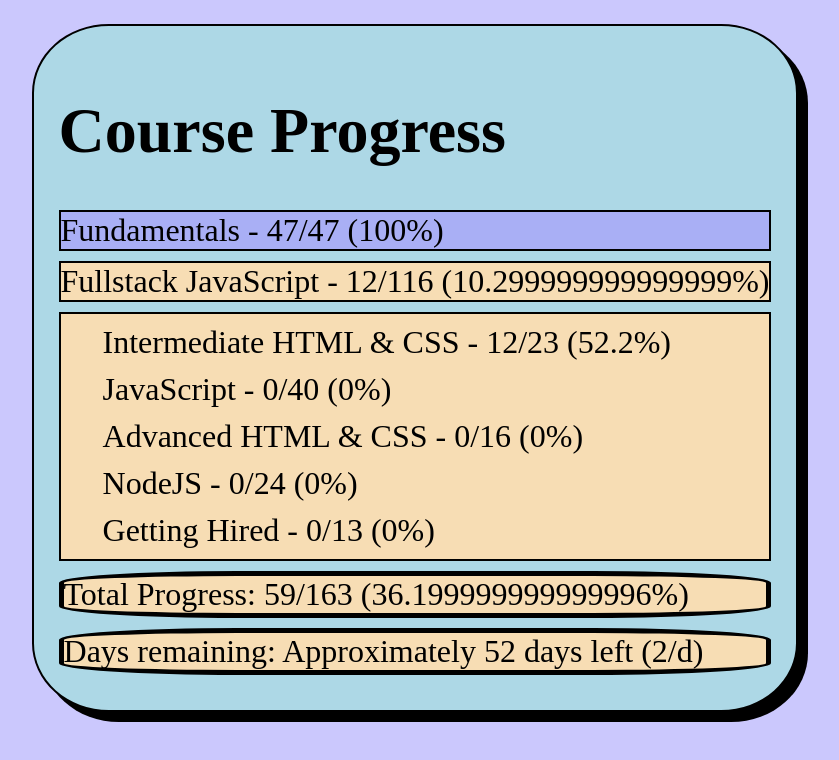
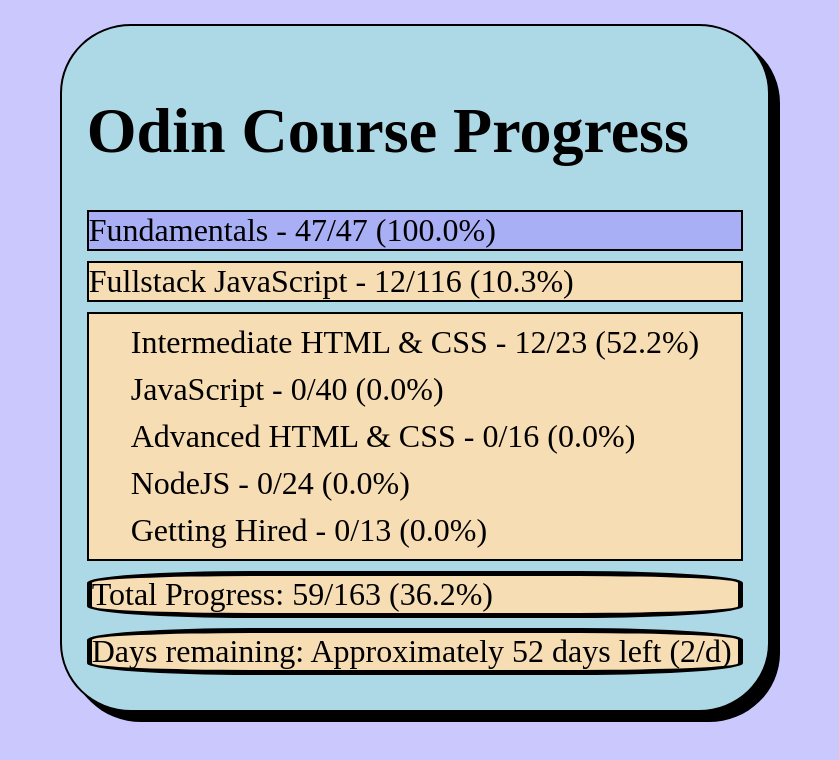
Before and after one commit to jjlagoutaris/progressTracker, a plain HTML site: page index.html in a window 1280 px wide. Shown: the whole page, without its empty margins (225-1064 px from the left). Drawn offline with Linux system fonts and the light colour scheme.

Commit message:
I fixed the decimal values and added the word Odin twice to the index :)

```diff
--- a/index.html
+++ b/index.html
@@ -4,13 +4,13 @@
     <meta charset="UTF-8">
     <meta http-equiv="X-UA-Compatible" content="IE=edge">
     <meta name="viewport" content="width=device-width, initial-scale=1.0">
-    <title>Progress Tracker</title>
+    <title>Odin Progress Tracker</title>
     <link rel="stylesheet" href="style.css">
     <link rel="shortcut icon" href="progress.ico" type="image/x-icon">
 </head>
 <body>
     <div class="container">
-        <h1 class="header">Course Progress</h1>
+        <h1 class="header">Odin Course Progress</h1>
         <div class="fundamentals">Fundamentals - </div>
         <div class="fullstackJS">Fullstack JavaScript -
         </div>
--- a/js.js
+++ b/js.js
@@ -25,33 +25,33 @@ const totalRemaining = totalLessons - totalCompleted;
 
 const fundamentals = document.querySelector('.fundamentals');
 fundamentals.textContent += `${fundamentalsCompleted}/${totalFundamentals}
-(${(fundamentalsCompleted/totalFundamentals).toFixed(3)*100}%)`;
+(${((fundamentalsCompleted/totalFundamentals)*100).toFixed(1)}%)`;
 
 const fullstackJS = document.querySelector('.fullstackJS');
 fullstackJS.textContent += `${FullStackJSCompleted}/${totalFullStackJS}
-(${(FullStackJSCompleted/totalFullStackJS).toFixed(3)*100}%)`;
+(${((FullStackJSCompleted/totalFullStackJS)*100).toFixed(1)}%)`;
 
 const intermediateHTMLandCSS = document.querySelector('.li1');
 intermediateHTMLandCSS.textContent += `${intermediateHTMLandCSSCompleted}/${totalIntermediateHTMLandCSSLessons}
-(${(intermediateHTMLandCSSCompleted/totalIntermediateHTMLandCSSLessons).toFixed(3)*100}%)`;
+(${((intermediateHTMLandCSSCompleted/totalIntermediateHTMLandCSSLessons)*100).toFixed(1)}%)`;
 
 const JavaScript = document.querySelector('.li2');
-JavaScript.textContent += `${JSCompleted}/${totalJS} (${(JSCompleted/totalJS).toFixed(3)*100}%)`;
+JavaScript.textContent += `${JSCompleted}/${totalJS} (${((JSCompleted/totalJS)*100).toFixed(1)}%)`;
 
 const advancedHTMLandCSS = document.querySelector('.li3');
 advancedHTMLandCSS.textContent += `${advancedHTMLandCSSCompleted}/${totalAdvancedHTMLandCSS}
-(${(advancedHTMLandCSSCompleted/totalAdvancedHTMLandCSS).toFixed(3)*100}%)`;
+(${((advancedHTMLandCSSCompleted/totalAdvancedHTMLandCSS)*100).toFixed(1)}%)`;
 
 const nodeJS = document.querySelector('.li4');
 nodeJS.textContent += `${nodeJSCompleted}/${totalNodeJS}
-(${(nodeJSCompleted/totalNodeJS).toFixed(3)*100}%)`;
+(${((nodeJSCompleted/totalNodeJS)*100).toFixed(1)}%)`;
 
 const gettingHired = document.querySelector('.li5');
 gettingHired.textContent += `${gettingHiredCompleted}/${totalGettingHired}
-(${(gettingHiredCompleted/totalGettingHired).toFixed(3)*100}%)`;
+(${((gettingHiredCompleted/totalGettingHired)*100).toFixed(1)}%)`;
 
 const total = document.querySelector('.total');
-total.textContent += `${totalCompleted}/${totalLessons} (${(totalCompleted/totalLessons).toFixed(3)*100}%)`;
+total.textContent += `${totalCompleted}/${totalLessons} (${((totalCompleted/totalLessons)*100).toFixed(1)}%)`;
 
 const daysLeft = document.querySelector('.days-left');
 daysLeft.textContent += `Approximately ${(totalRemaining / 2).toFixed(0)} days left (2/d)`;
```
